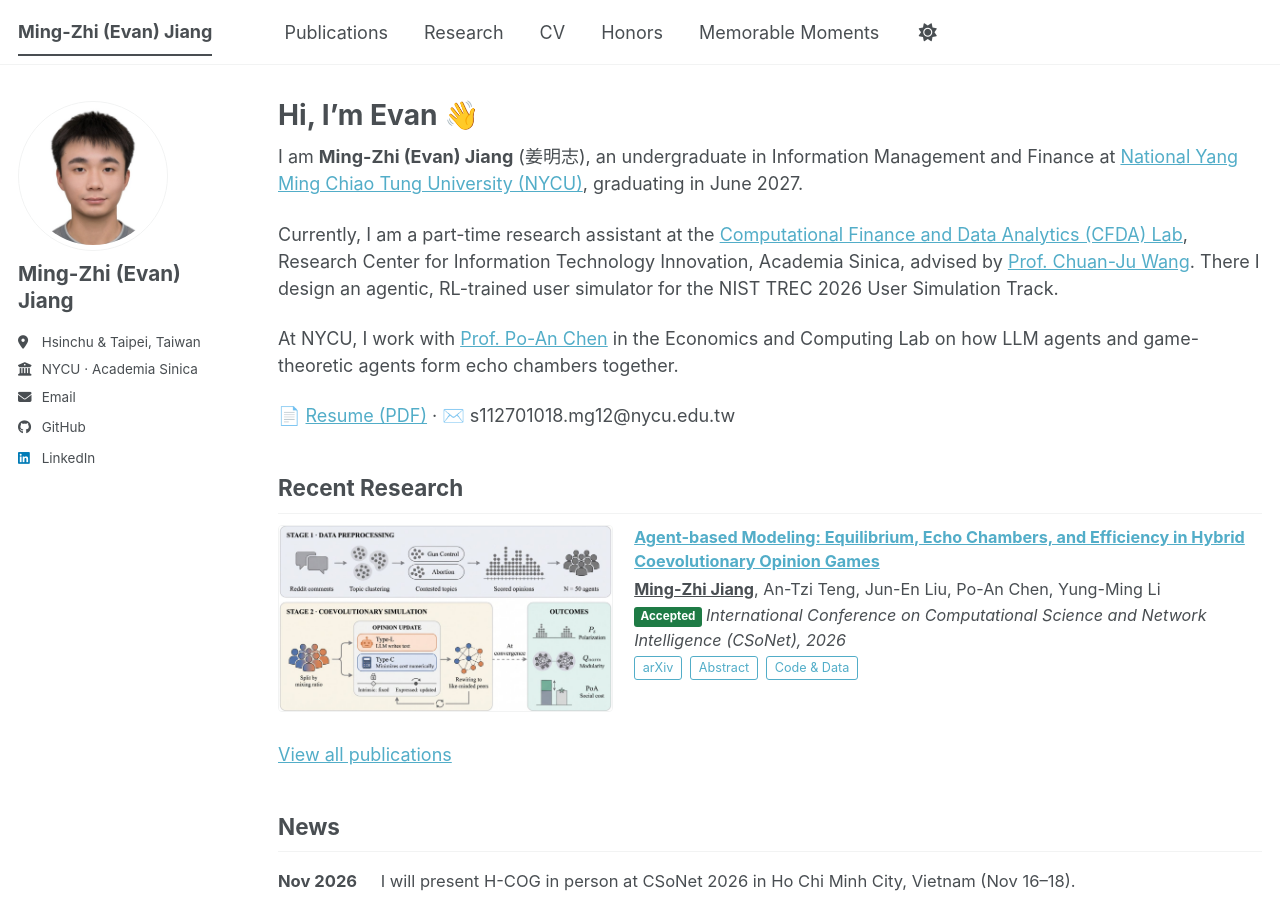
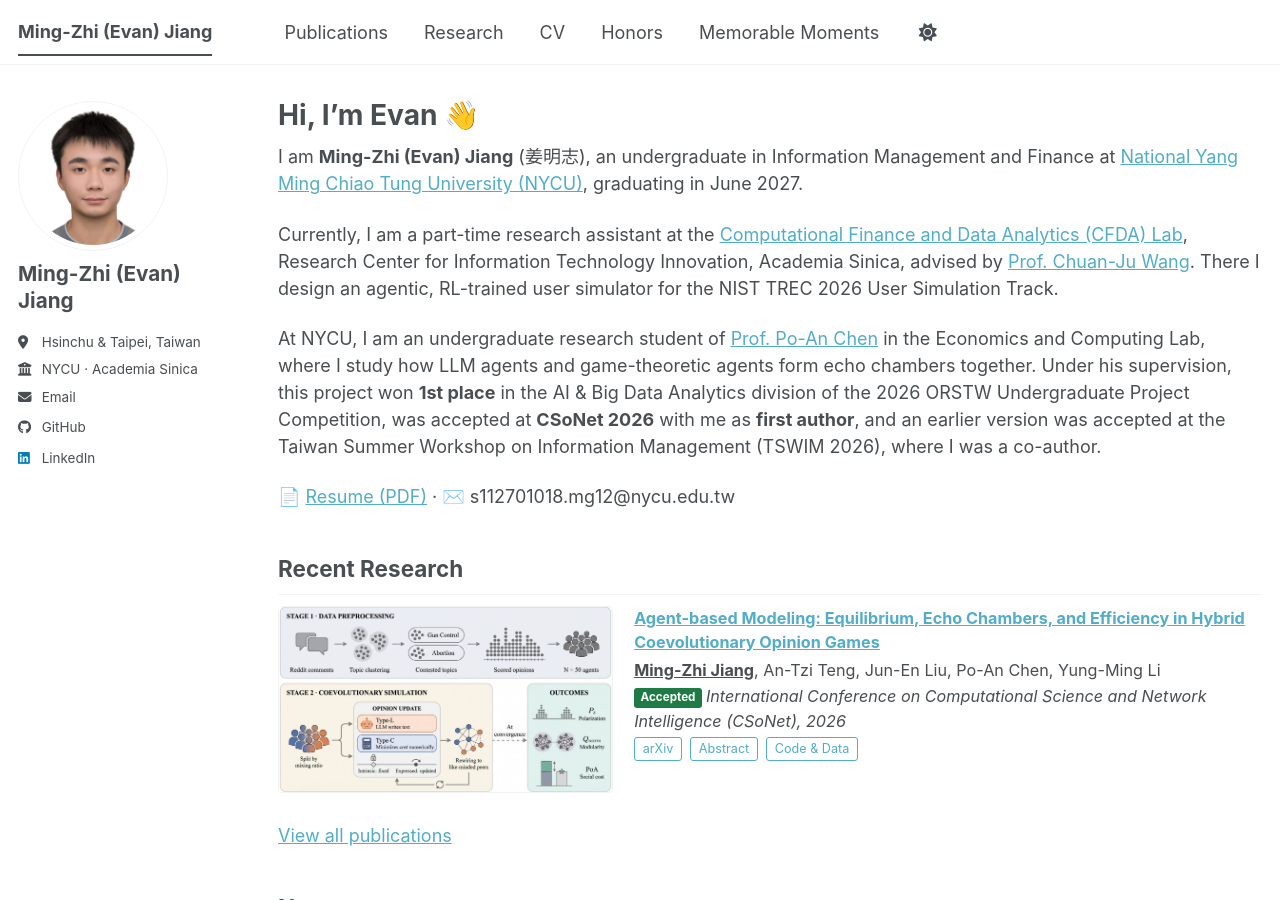
Before and after one commit to Evan-Jiamg/Evan-Jiamg.github.io, a Jekyll site: the page built from _pages/about.md, in a window 1280 px wide and 900 px high. Built offline with Jekyll 4.4.1, drawn with Linux system fonts in a browser that asks for light colours; a style sheet for code colours, icons or effects is not loaded.

Commit message:
Home: describe NYCU research role and outcomes

```diff
--- a/_pages/about.md
+++ b/_pages/about.md
@@ -11,7 +11,7 @@ I am **Ming-Zhi (Evan) Jiang** (姜明志), an undergraduate in Information Mana
 
 Currently, I am a part-time research assistant at the [Computational Finance and Data Analytics (CFDA) Lab](https://cfda.csie.org/), Research Center for Information Technology Innovation, Academia Sinica, advised by [Prof. Chuan-Ju Wang](http://cfda.csie.org/~cjwang/). There I design an agentic, RL-trained user simulator for the NIST TREC 2026 User Simulation Track.
 
-At NYCU, I work with [Prof. Po-An Chen](https://iim.nycu.edu.tw/iim/ch/app/artwebsite/view?module=artwebsite&id=37975&serno=4cb17686-fcc1-48ac-bc4e-764d07d8555b) in the Economics and Computing Lab on how LLM agents and game-theoretic agents form echo chambers together.
+At NYCU, I am an undergraduate research student of [Prof. Po-An Chen](https://iim.nycu.edu.tw/iim/ch/app/artwebsite/view?module=artwebsite&id=37975&serno=4cb17686-fcc1-48ac-bc4e-764d07d8555b) in the Economics and Computing Lab, where I study how LLM agents and game-theoretic agents form echo chambers together. Under his supervision, this project won **1st place** in the AI & Big Data Analytics division of the 2026 ORSTW Undergraduate Project Competition, was accepted at **CSoNet 2026** with me as **first author**, and an earlier version was accepted at the Taiwan Summer Workshop on Information Management (TSWIM 2026), where I was a co-author.
 
 📄 [Resume (PDF)](/files/Ming-Zhi_Jiang_Resume.pdf) · ✉️ s112701018.mg12@nycu.edu.tw
 
```
